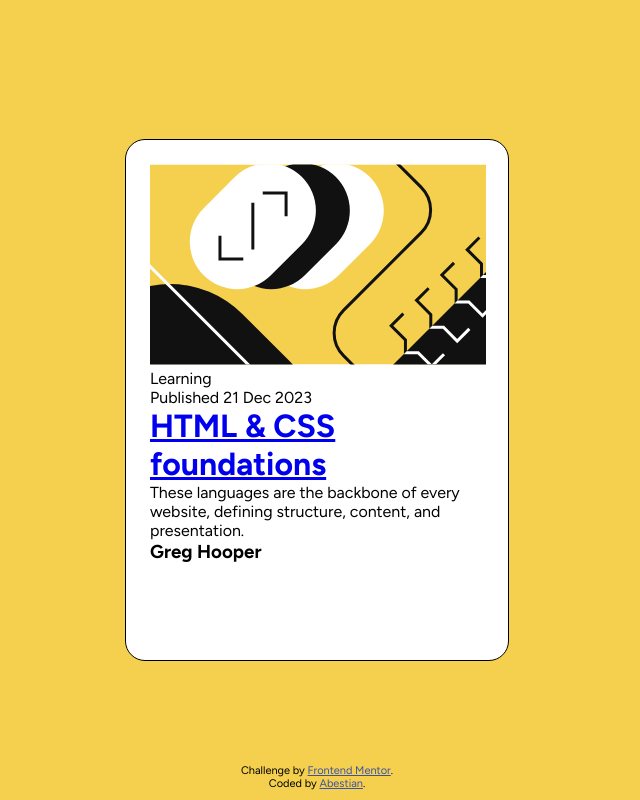
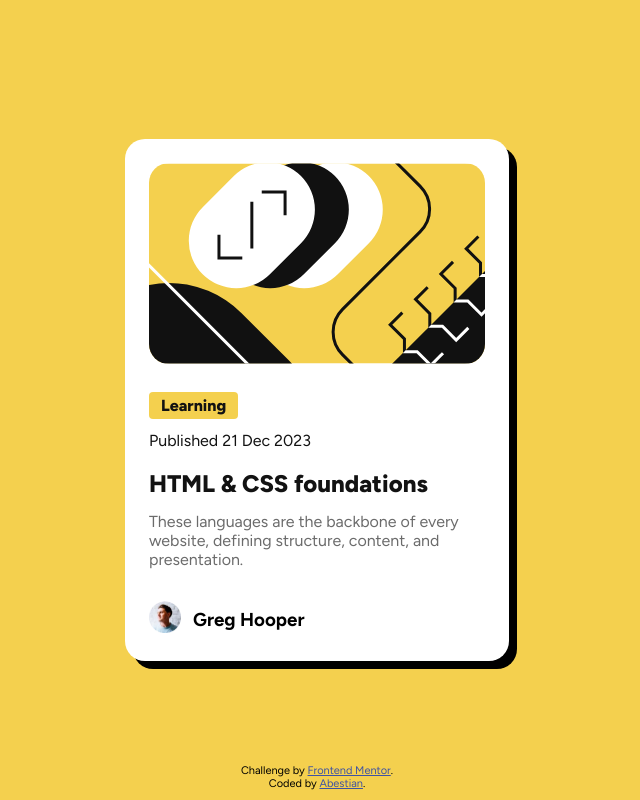
Before and after one commit to Abestian/blog_preview_card-FM, a plain HTML site: page index.html in a window 1280 px wide. Shown: the whole page, without its empty margins (323-963 px from the left). Drawn offline with Linux system fonts and the light colour scheme.

Commit message:
Finished up styling

```diff
--- a/css/style.css
+++ b/css/style.css
@@ -24,13 +24,75 @@ main {
 }
 
 .card {
-    position: relative;
+	position: relative;
+	margin: 0 20px;
 	padding: 24px;
-	width: 384px;
+	min-width: 284px;
+	max-width: 384px;
 	height: 522px;
 	background-color: hsl(0, 0%, 100%);
-	border: 1px solid black;
+	border: 1px solid (0, 0%, 7%);
 	border-radius: 20px;
+	box-shadow: 8px 8px 0;
+}
+
+.blog-image img {
+	width: 100%;
+	border-radius: 20px;
+}
+
+.card-content {
+	margin: 24px 0;
+}
+
+.category {
+	display: inline-block;
+	padding: 4px 12px;
+	color: hsl(0, 0%, 7%);
+	background-color: hsl(47, 88%, 63%);
+	font-weight: 800;
+	border-radius: 4px;
+}
+
+.publish-date {
+	margin: 12px 0;
+	color: hsl(0, 0%, 7%);
+}
+
+h1 a {
+	color: hsl(0, 0%, 7%);
+	font-size: 2.4rem;
+	font-weight: 800;
+	text-decoration: none;
+	transition: color 0.3s;
+}
+
+h1 a:hover {
+	color: hsl(47, 88%, 63%);
+}
+
+.description {
+	margin: 12px 0;
+	color: hsl(0, 0%, 42%);
+}
+
+.author {
+	display: flex;
+	justify-content: center;
+	align-items: center;
+	margin-top: 12px;
+	position: absolute;
+	bottom: 0;
+	padding: 24px 0;
+}
+
+.user-pic img {
+	width: 32px;
+	height: 32px;
+}
+
+.author-name {
+	padding: 0 12px;
 }
 
 footer {
--- a/index.html
+++ b/index.html
@@ -23,7 +23,7 @@
         <img src="./assets/images/illustration-article.svg"
           alt="SVG illustration with shapes in 3 different colors: black, yellow and white.">
       </div>
-      <div class="content">
+      <div class="card-content">
         <div class="category">Learning</div>
         <div class="publish-date">
           <p>Published 21 Dec 2023</p>
@@ -36,7 +36,9 @@
           presentation.</div>
       </div>
       <div class="author">
-        <div class="user-pic"></div>
+        <div class="user-pic">
+          <img src="./assets/images/image-avatar.webp" alt="Greg Hooper's photo.">
+        </div>
         <div class="author-name">
           <h3>Greg Hooper</h3>
         </div>
```
